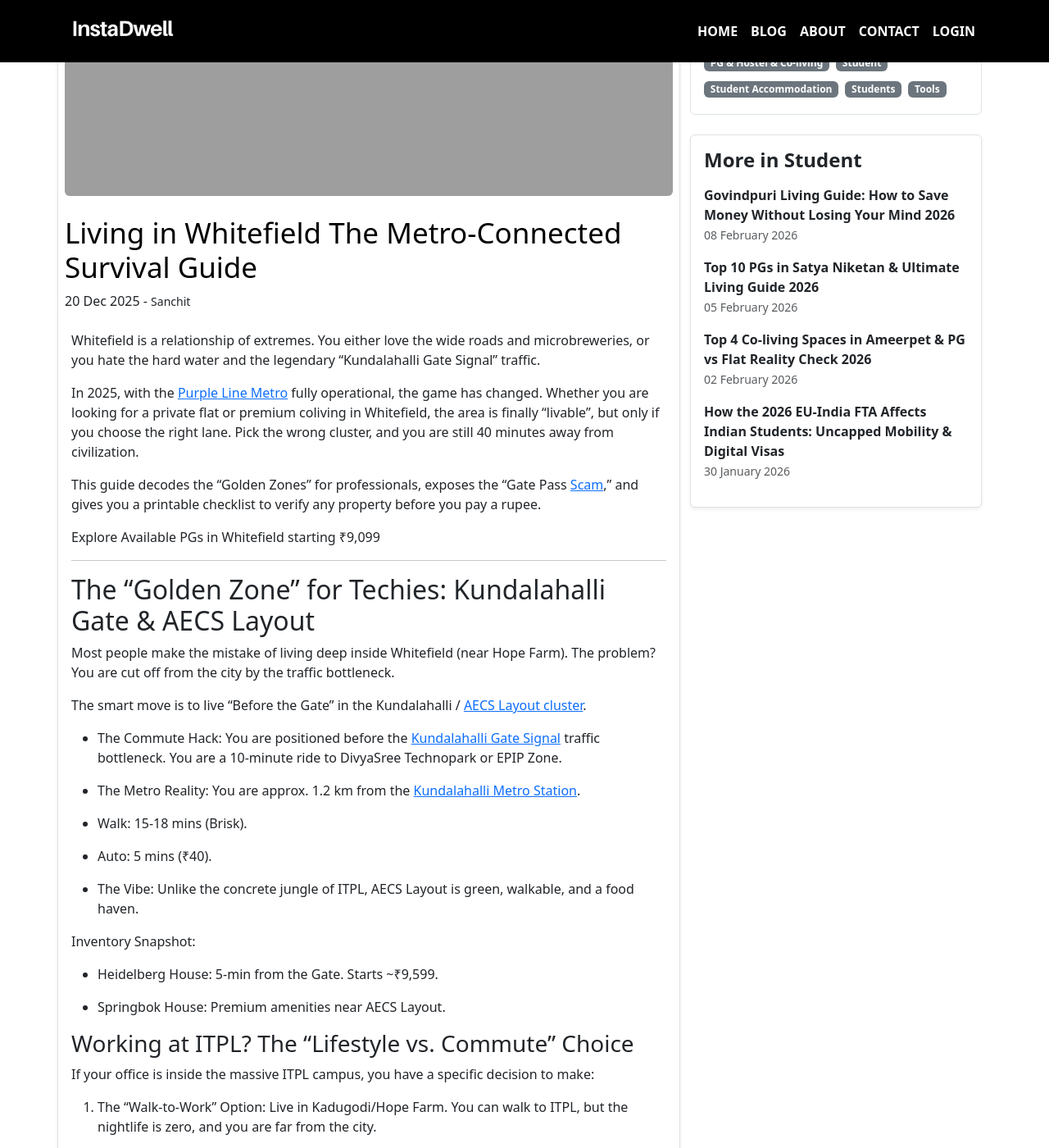
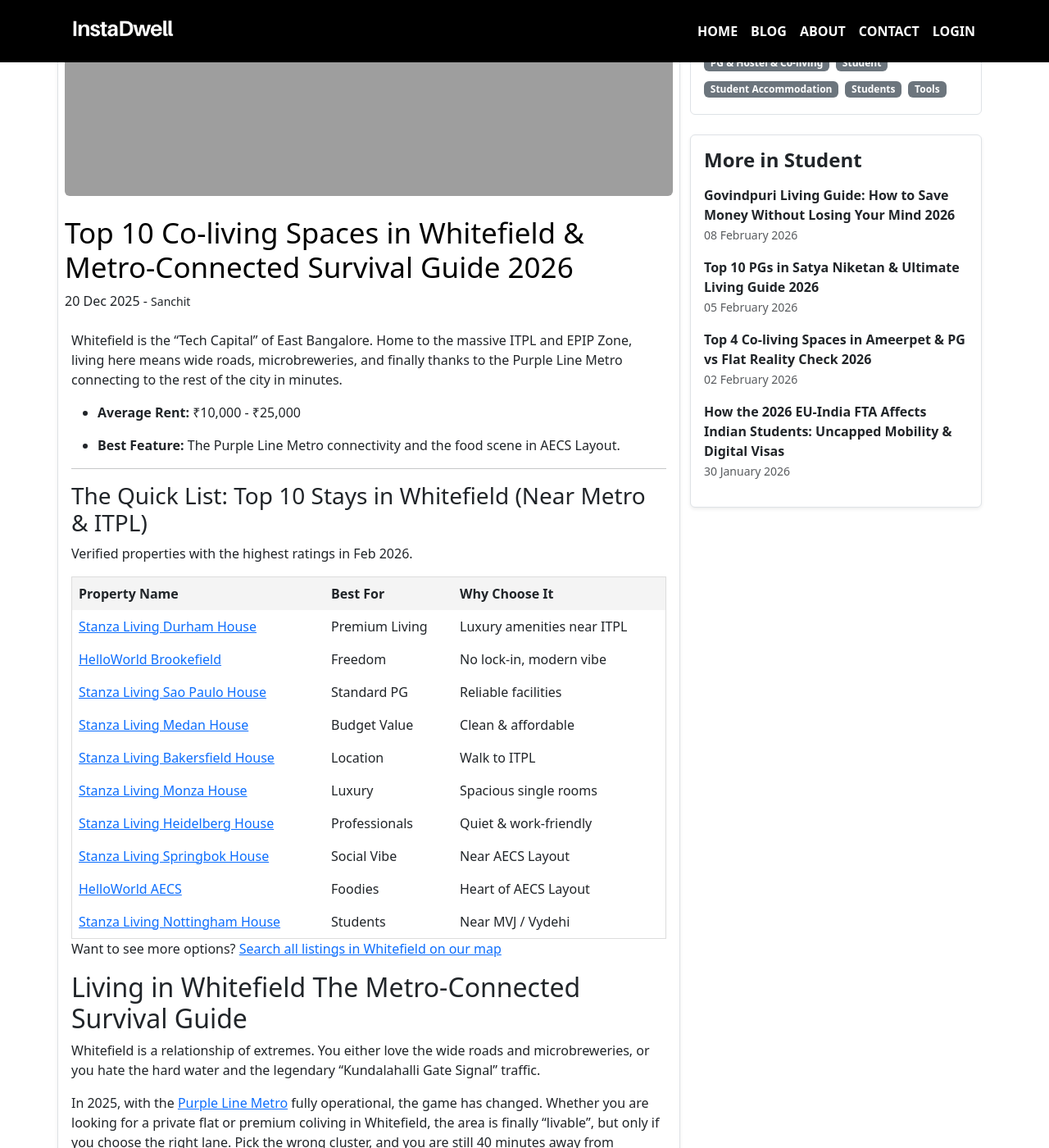
Before and after one commit to instadw/instadwell-blog, a Jekyll site: the page built from _posts/2025-12-20-top-10-co-living-spaces-in-whitefield-and-metro-connected-survival-guide-2026.md, in a window 1280 px wide and 1400 px high, scrolled down 423 px. Shown: the whole window at 82% size. Built offline with Jekyll 4.4.1, drawn with Linux system fonts in a browser that asks for light colours.

Commit message:
Update and rename 2025-12-20-living-in-whitefield-the-metro-connected-survival-guide.md to 2025-12-20-top-10-co-living-spaces-in-whitefield-and-metro-connected-survival-guide-2026.md

```diff
--- a/_posts/2025-12-20-living-in-whitefield-the-metro-connected-survival-guide.md
+++ b/_posts/2025-12-20-top-10-co-living-spaces-in-whitefield-and-metro-connected-survival-guide-2026.md
@@ -1,7 +1,7 @@
 ---
-title: "Living in Whitefield The Metro-Connected  Survival Guide"
-description: " Moving to Whitefield? Discover PGs near Kundalahalli Gate, MVJ & Vydehi (from ₹9k), avoid the 'Gate Pass' scam & get the tenant verification checklist."
-image: "/assets/images/living-in-whitefield-the-metro-connected-survival-guide.webp"
+title: "Top 10 Co-living Spaces in Whitefield & Metro-Connected Survival Guide 2026"
+description: " Moving to Bangalore? Compare Top 10 Co-living Spaces in Whitefield. Discover the best PGs near ITPL, AECS Layout, and the Purple Line Metro."
+image: "/assets/images/top-10-co-living-spaces-in-whitefield-and-metro-connected-survival-guide-2026.webp"
 layout: post
 permalink: /:title
 author: Sanchit
@@ -10,6 +10,36 @@
 ---
 
 
+Whitefield is the "Tech Capital" of East Bangalore. Home to the massive ITPL and EPIP Zone, living here means wide roads, microbreweries, and finally thanks to the Purple Line Metro connecting to the rest of the city in minutes.
+
+-   **Average Rent:** ₹10,000 - ₹25,000
+
+-   **Best Feature:** The Purple Line Metro connectivity and the food scene in AECS Layout.
+
+
+----------
+
+###  The Quick List: Top 10 Stays in Whitefield (Near Metro & ITPL)
+
+Verified properties with the highest ratings in Feb 2026.
+
+| **Property Name**                                                                           | **Best For**   | **Why Choose It**          |
+| ------------------------------------------------------------------------------------------- | -------------- | -------------------------- |
+| [Stanza Living Durham House](https://instadwell.com/properties/2533-durham-house)           | Premium Living | Luxury amenities near ITPL |
+| [HelloWorld Brookefield](https://instadwell.com/properties/3181-helloworld-brookefield)     | Freedom        | No lock-in, modern vibe    |
+| [Stanza Living Sao Paulo House](https://instadwell.com/properties/2548-sao-paulo-house)     | Standard PG    | Reliable facilities        |
+| [Stanza Living Medan House](https://instadwell.com/properties/2556-medan-house)             | Budget Value   | Clean & affordable         |
+| [Stanza Living Bakersfield House](https://instadwell.com/properties/2627-bakersfield-house) | Location       | Walk to ITPL               |
+| [Stanza Living Monza House](https://instadwell.com/properties/2624-monza-house)             | Luxury         | Spacious single rooms      |
+| [Stanza Living Heidelberg House](https://instadwell.com/properties/2543-heidelberg-house)   | Professionals  | Quiet & work-friendly      |
+| [Stanza Living Springbok House](https://instadwell.com/properties/2552-springbok-house)     | Social Vibe    | Near AECS Layout           |
+| [HelloWorld AECS](https://instadwell.com/properties/3201-helloworld-aecs)                   | Foodies        | Heart of AECS Layout       |
+| [Stanza Living Nottingham House](https://instadwell.com/properties/3517-nottingham-house)   | Students       | Near MVJ / Vydehi          |
+
+
+Want to see more options? [Search all listings in Whitefield on our map](https://instadwell.com/search?lat=12.9698196&lng=77.7499721&location=Whitefield%2C+Bengaluru%2C+Karnataka%2C+India&city=Bengaluru&country=India&page=1)
+
+## Living in Whitefield The Metro-Connected Survival Guide
 Whitefield is a relationship of extremes. You either love the wide roads and microbreweries, or you hate the hard water and the legendary "Kundalahalli Gate Signal" traffic.
 
 In 2025, with the [Purple Line Metro](https://en.wikipedia.org/wiki/Purple_Line_(Namma_Metro)) fully operational, the game has changed. Whether you are looking for a private flat or premium coliving in Whitefield, the area is finally "livable", but only if you choose the right lane. Pick the wrong cluster, and you are still 40 minutes away from civilization.
```
